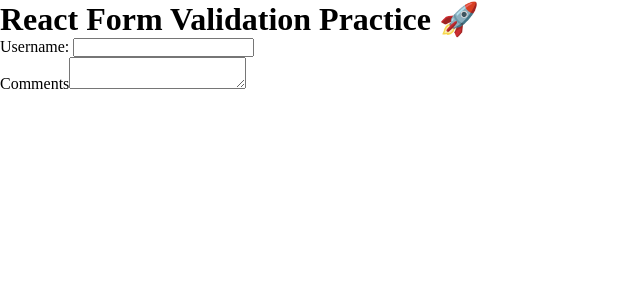
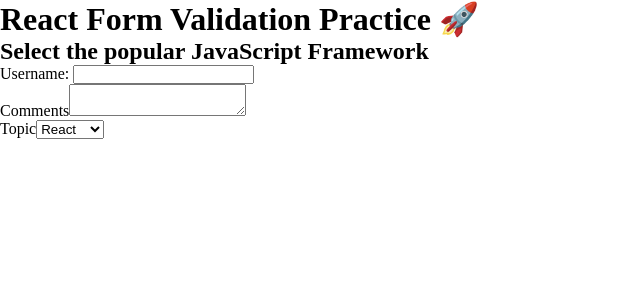
Before and after one commit to ryan-mendoza/react-form-validation, a React (Create React App) app: page / in a window 1280 px wide. Shown: the top 300 px of the page, without its empty margins (0-640 px from the left). Built offline with nearby package versions, Linux system fonts and the light colour scheme.

Commit message:
added dropdown

```diff
--- a/src/App.js
+++ b/src/App.js
@@ -5,6 +5,7 @@ function App() {
   return (
     <div className="App">
       <h1>React Form Validation Practice 🚀</h1>
+      <h2>Select the popular JavaScript Framework</h2>
       <Form />
     </div>
   );
--- a/src/Form.js
+++ b/src/Form.js
@@ -5,7 +5,8 @@ class Form extends Component {
         super(props)
         this.state = {
             username: '',
-            comments: ''
+            comments: '',
+            topic: 'react'
         }
     }
 
@@ -18,6 +19,12 @@ class Form extends Component {
     handleCommentsChange = (event) => {
         this.setState({
             comments: event.target.value
+        })
+    }
+
+    handleTopicChange = (event) => {
+        this.setState({
+            topic: event.target.value
         })
     }
 
@@ -38,6 +45,14 @@ class Form extends Component {
                         value={this.state.comments}
                         onChange={this.handleCommentsChange}></textarea>
                 </div>
+                <div>
+                    <label>Topic</label>
+                    <select value={this.state.topic} onChange={this.handleTopicChange}>
+                        <option value="react">React</option>
+                        <option value="angular">Angluar</option>
+                        <option value="vue">Vue</option>
+                    </select>
+                </div>
 
             </form>
         )
```
